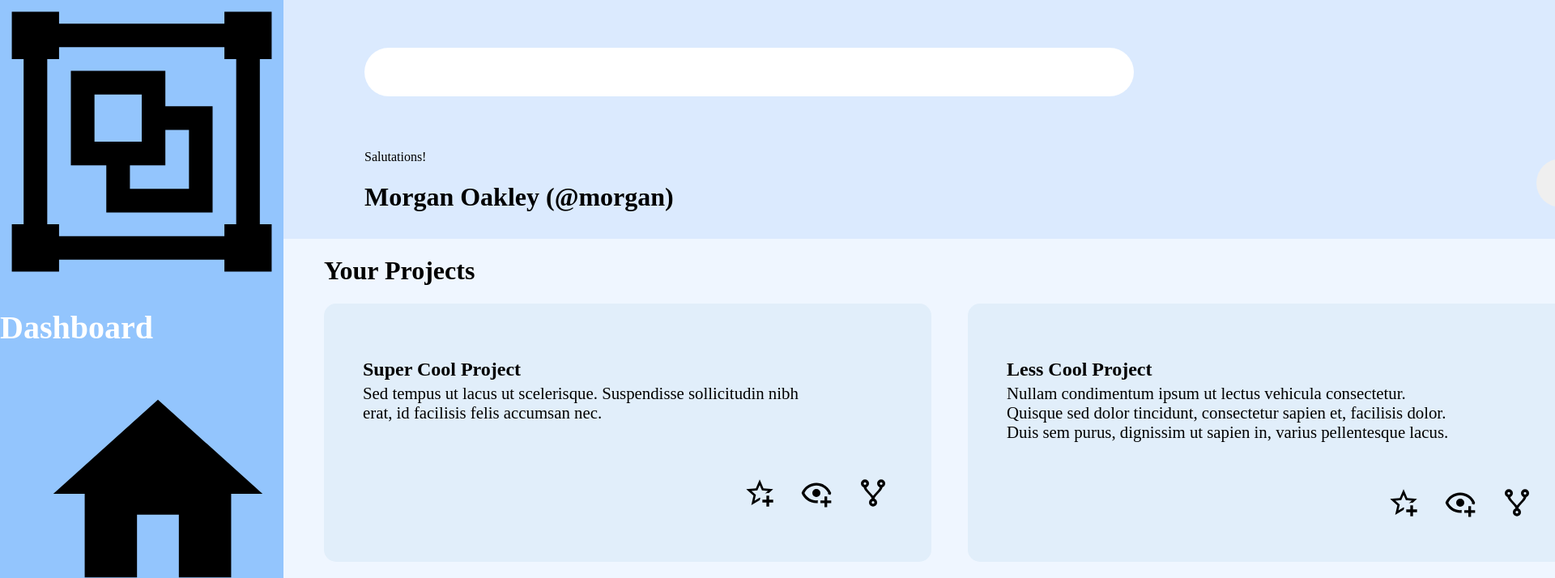
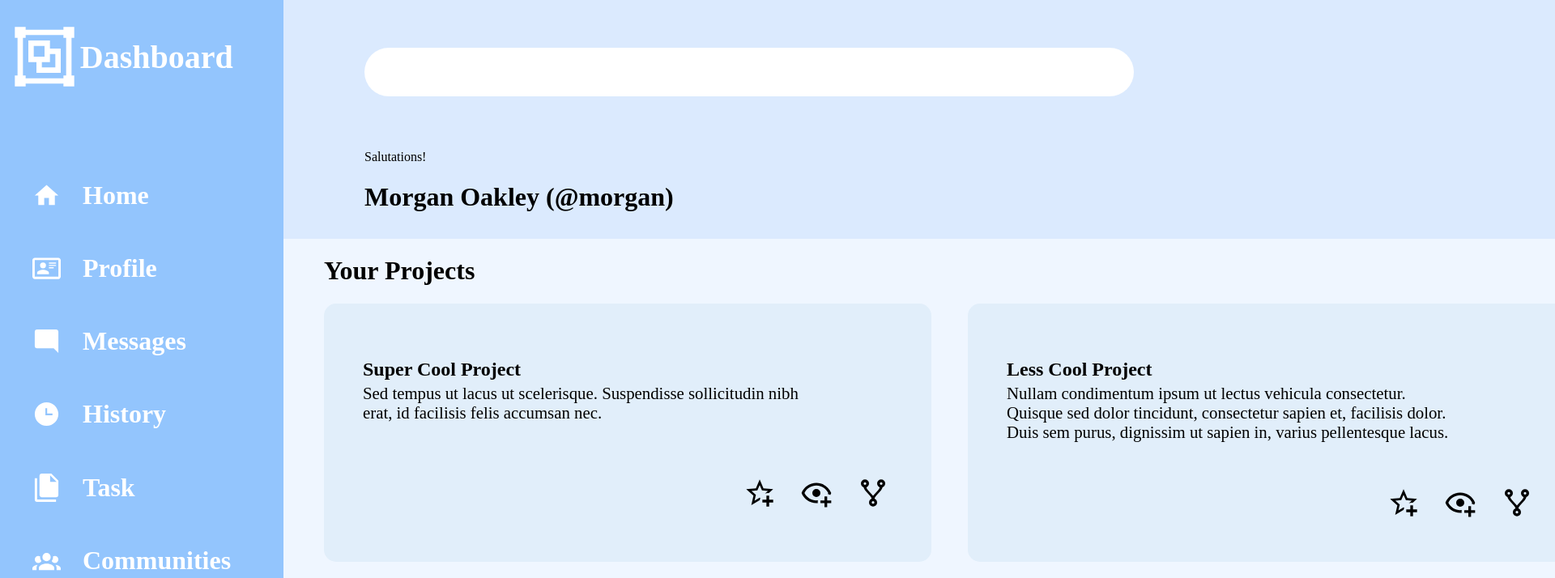
Before and after one commit to V0NASHL/admin-dashboard, a plain HTML site: page index.html in a window 1280 px wide. Shown: the top 714 px of the page at 81% size, 1920 px wide, since content can reach past the window. Drawn offline with Linux system fonts and the light colour scheme.

Commit message:
add new style elements to style.css

```diff
--- a/style.css
+++ b/style.css
@@ -9,6 +9,40 @@ body{
     background-color: #93c5fd;
     color: white;
     min-height: 100vh;
+}
+
+.sidebar-head{
+    display: grid;
+    grid-template-columns: 25% 75%;
+    align-items: center;
+    padding-left: 15px;
+    padding-top: 20px;
+}
+
+.sidebar-head > svg{
+    fill: white;
+    height: 80px;
+    width: 80px;
+}
+
+.menu{
+    padding-top: 60px;
+}
+
+.menu > li{
+    display: grid;
+    grid-template-columns: 20% 80%;
+    align-items: center;
+}
+
+.menu > li > svg{
+    fill: white;
+    height: 35px;
+    width: 35px;
+}
+
+.menu > li > h2{
+    font-size: 2em;
 }
 
 ul{
@@ -59,6 +93,7 @@ button{
 .content{
     display: grid;
     grid-template-columns: 3fr 1fr;
+    column-gap: 40px;
 }
 
 .projects{
```
